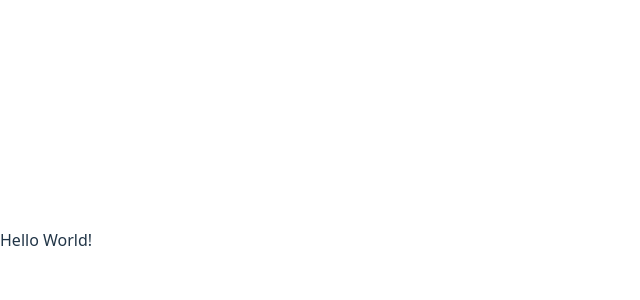
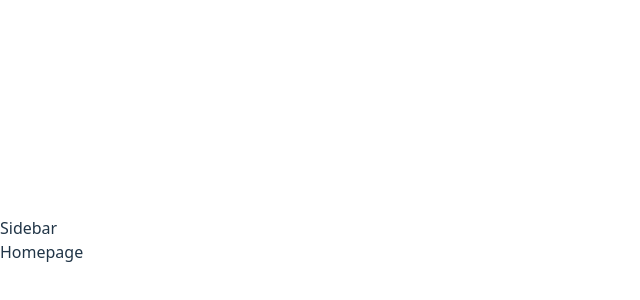
Before and after one commit to suki186/suki-spotify, a React (Vite) app: page / in a window 1280 px wide. Shown: the part 160-460 px from the top of the page, without its empty margins (0-640 px from the left). Built offline with nearby package versions, Linux system fonts and the light colour scheme.

Commit message:
🏗️ : 초기 Router 세팅

```diff
--- a/src/App.tsx
+++ b/src/App.tsx
@@ -1,7 +1,50 @@
-import React from "react";
+import React, { Suspense } from "react";
+import { createBrowserRouter, RouterProvider } from "react-router-dom";
+import LodingSpinner from "./components/common/LodingSpinner";
 
-const App = () => {
-  return <div>Hello World!</div>;
-};
+// 필요한 순간에만 불러와서 초기 로딩 빠름 -> 로딩 처리 필수(Suspense)
+const AppLayout = React.lazy(() => import("./components/layout/AppLayout"));
+const HomePage = React.lazy(() => import("./pages/Homepage"));
+const SearchPage = React.lazy(() => import("./pages/SearchPage"));
+const SearchResultPage = React.lazy(() => import("./pages/SearchResultPage"));
+const PlaylistDetailPage = React.lazy(
+  () => import("./pages/PlaylistDetailPage")
+);
+const NotFoundPage = React.lazy(() => import("./pages/NotFoundPage"));
+
+const router = createBrowserRouter([
+  {
+    path: "/",
+    element: <AppLayout />,
+    children: [
+      {
+        index: true,
+        element: <HomePage />,
+      },
+      {
+        path: "search",
+        element: <SearchPage />,
+      },
+      {
+        path: "search/:keyword",
+        element: <SearchResultPage />,
+      },
+      {
+        path: "playlist/:id",
+        element: <PlaylistDetailPage />,
+      },
+    ],
+  },
+  {
+    path: "*",
+    element: <NotFoundPage />,
+  },
+]);
+
+const App = () => (
+  <Suspense fallback={<LodingSpinner />}>
+    <RouterProvider router={router} />
+  </Suspense>
+);
 
 export default App;
--- /dev/null
+++ b/src/components/layout/AppLayout.tsx
@@ -0,0 +1,13 @@
+import React from "react";
+import { Outlet } from "react-router";
+
+const AppLayout = () => {
+  return (
+    <div>
+      Sidebar
+      <Outlet />
+    </div>
+  );
+};
+
+export default AppLayout;
--- /dev/null
+++ b/src/pages/Homepage.tsx
@@ -0,0 +1,7 @@
+import React from "react";
+
+const Homepage = () => {
+  return <div>Homepage</div>;
+};
+
+export default Homepage;
--- /dev/null
+++ b/src/pages/NotFoundPage.tsx
@@ -0,0 +1,7 @@
+import React from "react";
+
+const NotFoundPage = () => {
+  return <div>NotFoundPage</div>;
+};
+
+export default NotFoundPage;
--- /dev/null
+++ b/src/pages/PlaylistDetailPage.tsx
@@ -0,0 +1,7 @@
+import React from "react";
+
+const PlaylistDetailPage = () => {
+  return <div>PlaylistDetailPage</div>;
+};
+
+export default PlaylistDetailPage;
--- /dev/null
+++ b/src/pages/SearchPage.tsx
@@ -0,0 +1,7 @@
+import React from "react";
+
+const SearchPage = () => {
+  return <div>SearchPage</div>;
+};
+
+export default SearchPage;
--- /dev/null
+++ b/src/pages/SearchResultPage.tsx
@@ -0,0 +1,7 @@
+import React from "react";
+
+const SearchResultPage = () => {
+  return <div>SearchResultPage</div>;
+};
+
+export default SearchResultPage;
```
